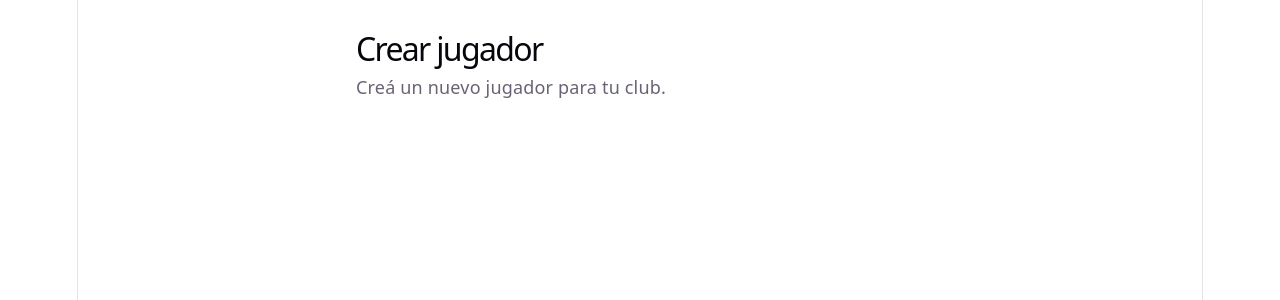
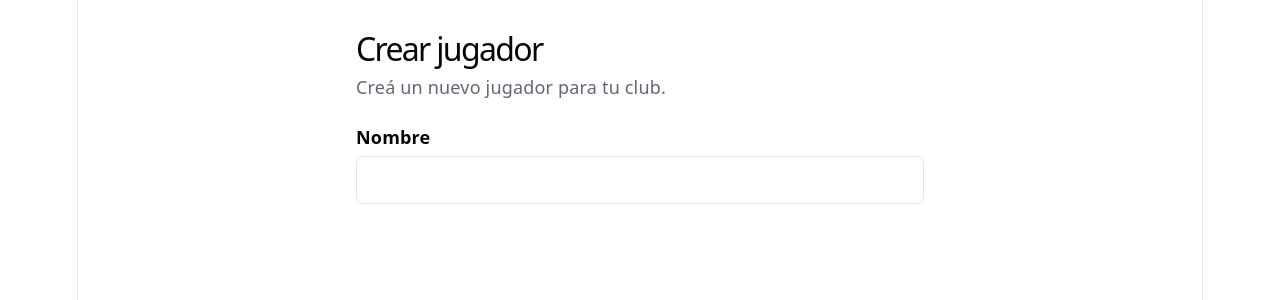
Before and after one commit to Mordecai-Y-Los-Rigbys/futbot-Front, a React (Vite) app in the folder futbot-front/: page /players/new in a window 1280 px wide. Shown: the top 300 px of the page. Built offline with nearby package versions, Linux system fonts and the light colour scheme.

Commit message:
feat: se agrega campo de nombre de jugador

```diff
--- a/futbot-front/src/pages/CreatePlayerPage.css
+++ b/futbot-front/src/pages/CreatePlayerPage.css
@@ -10,3 +10,30 @@
   margin: 0 0 12px;
   font-size: 32px;
 }
+
+.create-player-page__field {
+  display: grid;
+  gap: 6px;
+  margin-top: 24px;
+}
+
+.create-player-page__field label {
+  color: var(--text-h);
+  font-weight: 600;
+}
+
+.create-player-page__field input {
+  box-sizing: border-box;
+  width: 100%;
+  padding: 10px 12px;
+  border: 1px solid var(--border);
+  border-radius: 6px;
+  color: var(--text-h);
+  background: var(--bg);
+  font: inherit;
+}
+
+.create-player-page__field input:focus-visible {
+  outline: 2px solid var(--accent);
+  outline-offset: 2px;
+}
--- a/futbot-front/src/pages/CreatePlayerPage.jsx
+++ b/futbot-front/src/pages/CreatePlayerPage.jsx
@@ -1,10 +1,24 @@
+import { useState } from 'react';
 import './CreatePlayerPage.css';
 
 export default function CreatePlayerPage() {
+  const [name, setName] = useState('');
+
   return (
     <main className="create-player-page">
       <h1>Crear jugador</h1>
       <p>Creá un nuevo jugador para tu club.</p>
+      <div className="create-player-page__field">
+        <label htmlFor="player-name">Nombre</label>
+        <input
+          id="player-name"
+          name="name"
+          type="text"
+          value={name}
+          onChange={(event) => setName(event.target.value)}
+          autoComplete="off"
+        />
+      </div>
     </main>
   );
 }
```
